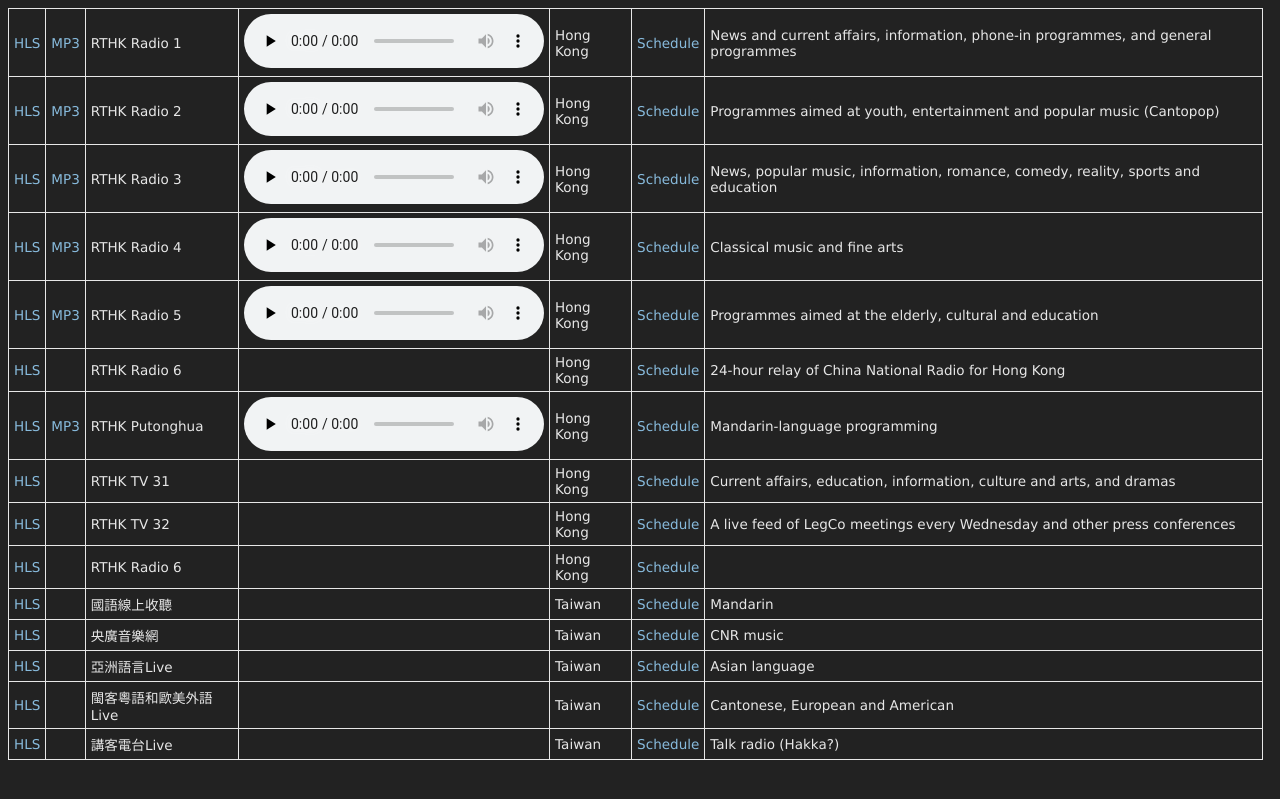
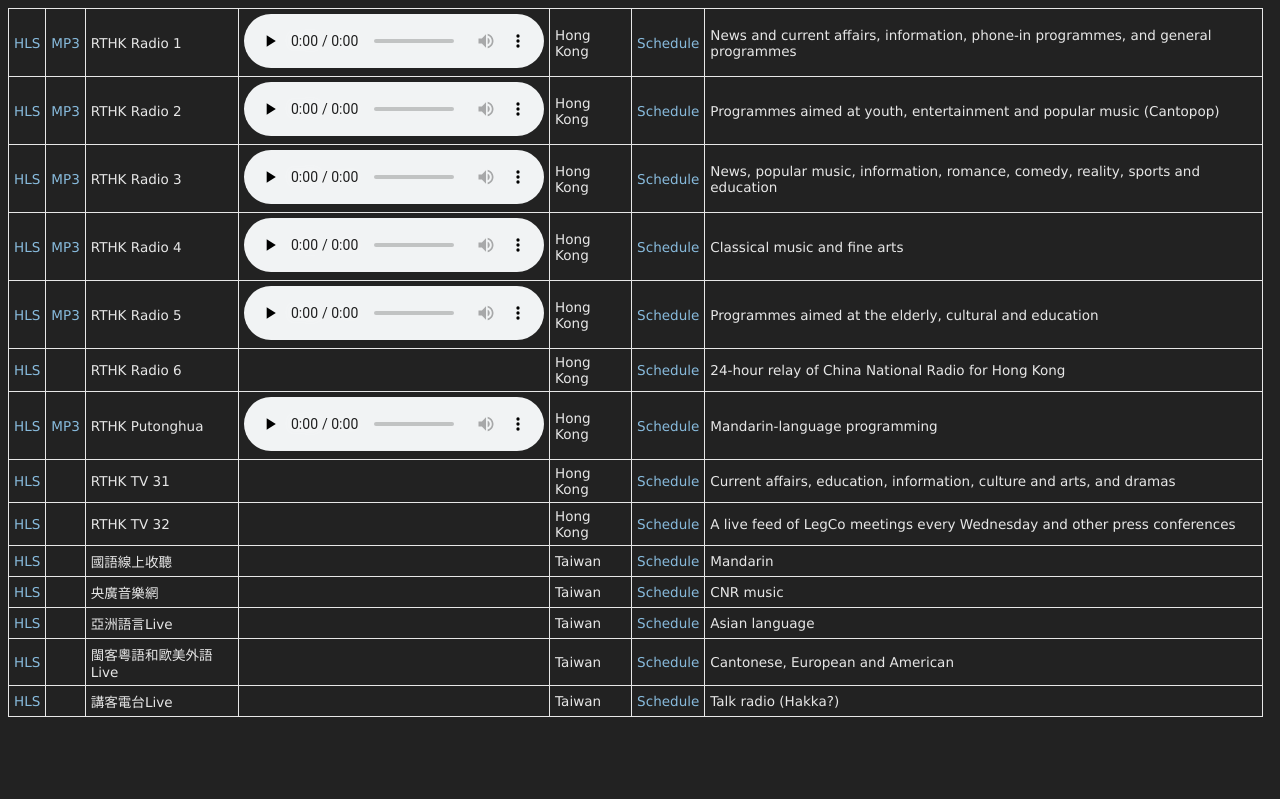
Before and after one commit to danburd/danburd.github.io, a Jekyll site: the page chinese.html, which Jekyll copies as it is, in a window 1280 px wide. Shown: the top 799 px of the page. Built offline with Jekyll 4.4.1, drawn with Linux system fonts in a browser that asks for light colours.

Commit message:
Update chinese.html

```diff
--- a/chinese.html
+++ b/chinese.html
@@ -92,15 +92,6 @@
    <td>A live feed of LegCo meetings every Wednesday and other press conferences</td>
   <tr>
   </tr>
-   <td><a href="/hlsjsaudio.html?stream=https://rthkaudio6cnr-lh.akamaihd.net/i/radio6cnr_1@575604/master.m3u8">HLS</a></td>
-   <td></td>
-   <td>RTHK Radio 6</td>
-   <td></td>
-   <td>Hong Kong</td>
-   <td><a href="https://www.rthk.hk/radio/radio6?lang=en">Schedule</a></td>
-   <td></td>
-  </tr>
-  </tr>
    <td><a href="/hlsjsaudio.html?stream=https://www.soundvideostar.com/live/_definst_/rti3/playlist.m3u8">HLS</a></td>
    <td></td>
    <td>國語線上收聽</td>
```
